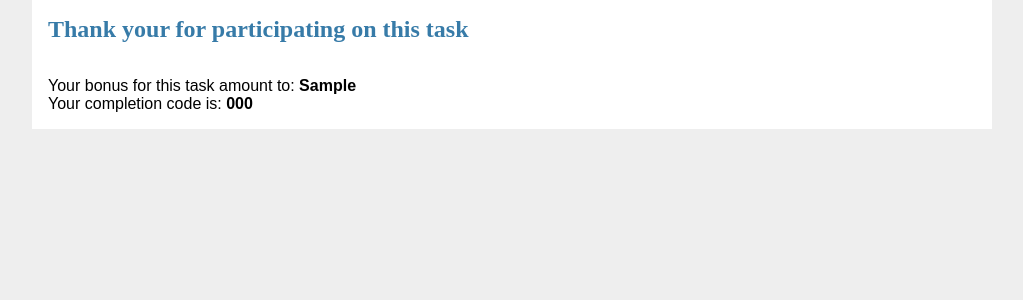
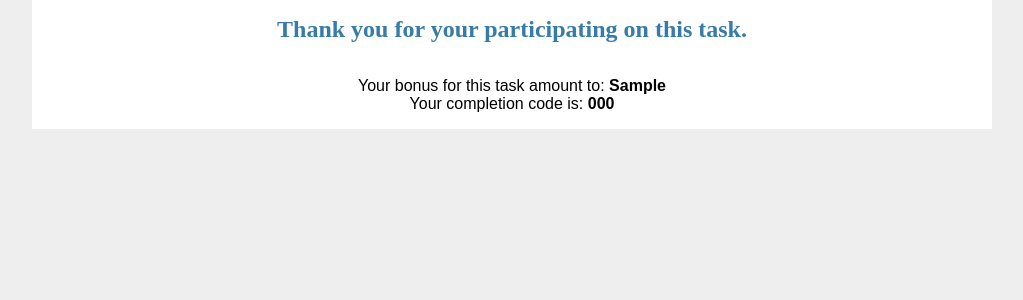
Before and after one commit to afranck64/ultimatum, a Flask app: template survey/templates/done.html in a window 1280 px wide. Shown: the part 44-344 px from the top of the page, without its empty margins (128-1151 px from the left). Run offline with Flask 2, Linux system fonts and the light colour scheme; the template is opened without the code that fills it: most values are stand-ins (such as "Sample title", 1, 10 or a date in 2020); parts of the project's set-up code (start-up, migrations or seed data) failed here and were passed over; some libraries are stand-ins or nearby versions.

Commit message:
fix typo, change header and center text

```diff
--- a/survey/templates/done.html
+++ b/survey/templates/done.html
@@ -1,11 +1,13 @@
 {% extends "base.html" %}
 
 {% block content %}
-    <h1>Thank your for participating on this task</h1>
-    {% if worker_bonus %}
+    <div  align="center">
+        <h1 align="center">Thank you for your participating on this task.</h1>
+        {% if worker_bonus %}
+            <br>
+            Your bonus for this task amount to: <strong>{{worker_bonus}}</strong>
+        {% endif %}
         <br>
-        Your bonus for this task amount to: <strong>{{worker_bonus}}</strong>
-    {% endif %}
-    <br>
-    Your completion code is: <strong>{{worker_code}}</strong>
+        Your completion code is: <strong>{{worker_code}}</strong>
+    </div>
 {% endblock %}
--- a/survey/templates/tasks/done.html
+++ b/survey/templates/tasks/done.html
@@ -1,7 +1,7 @@
 {% extends "base.html" %}
 
 {% block content %}
-    <h1>Thank your for participating on this task</h1>
+    <h1 align="center">Thank you for your participating on this task.</h1>
     {% if worker_bonus %}
         <br>
         <div align="center">
--- a/survey/templates/txx/prop.done.html
+++ b/survey/templates/txx/prop.done.html
@@ -1,7 +1,7 @@
 {% extends "base.html" %}
 
 {% block content %}
-    <h1>Thank your for participating on this task</h1>
+    <h1 align="center">Thank you for your participating on the main task.</h1>
     {% if worker_bonus %}
         <br>
         <div align="center">
--- a/survey/templates/txx/resp.done.html
+++ b/survey/templates/txx/resp.done.html
@@ -1,7 +1,7 @@
 {% extends "base.html" %}
 
 {% block content %}
-    <h1>Thank your for participating on this task</h1>
+    <h1 align="center">Thank you for your participating on the main task.</h1>
     {% if worker_bonus %}
         <br>
         <div align="center">
```
Also changed, not shown: survey/templates/txx/resp.html (+5 -5 lines).
